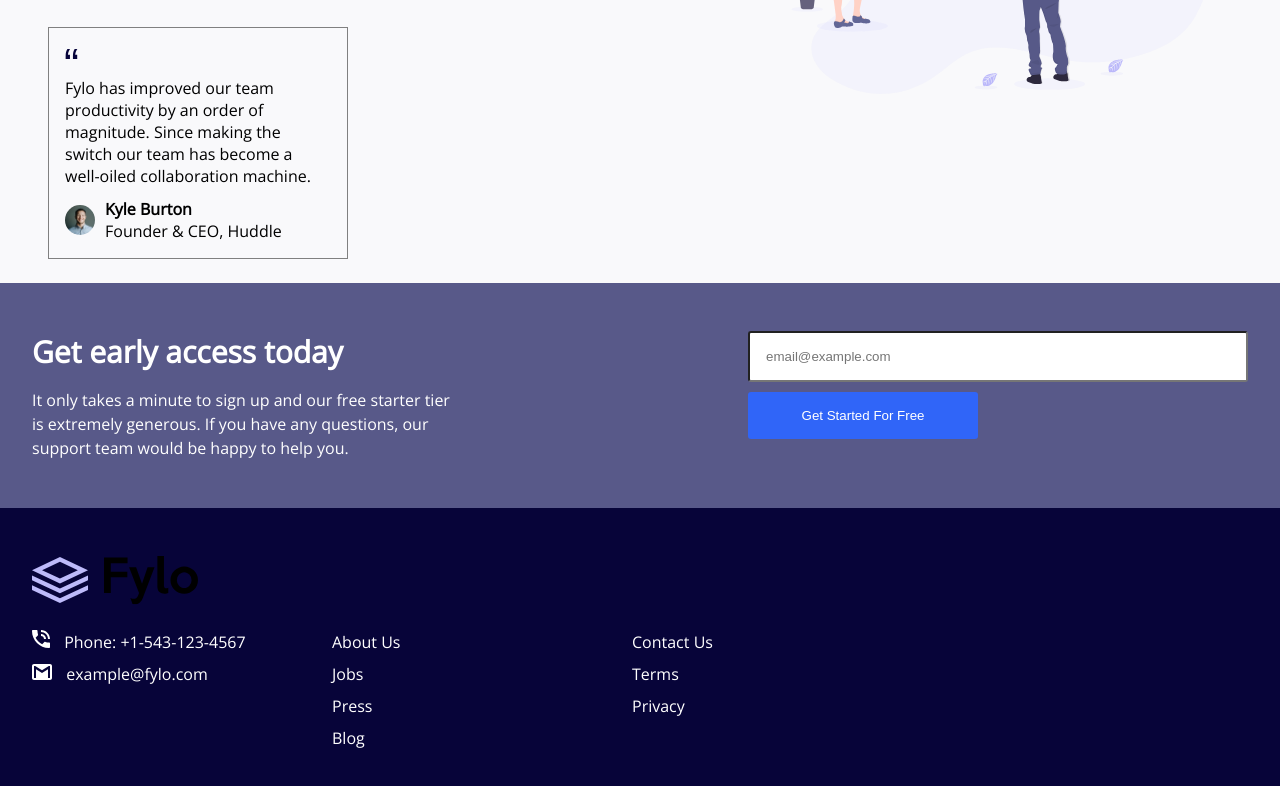
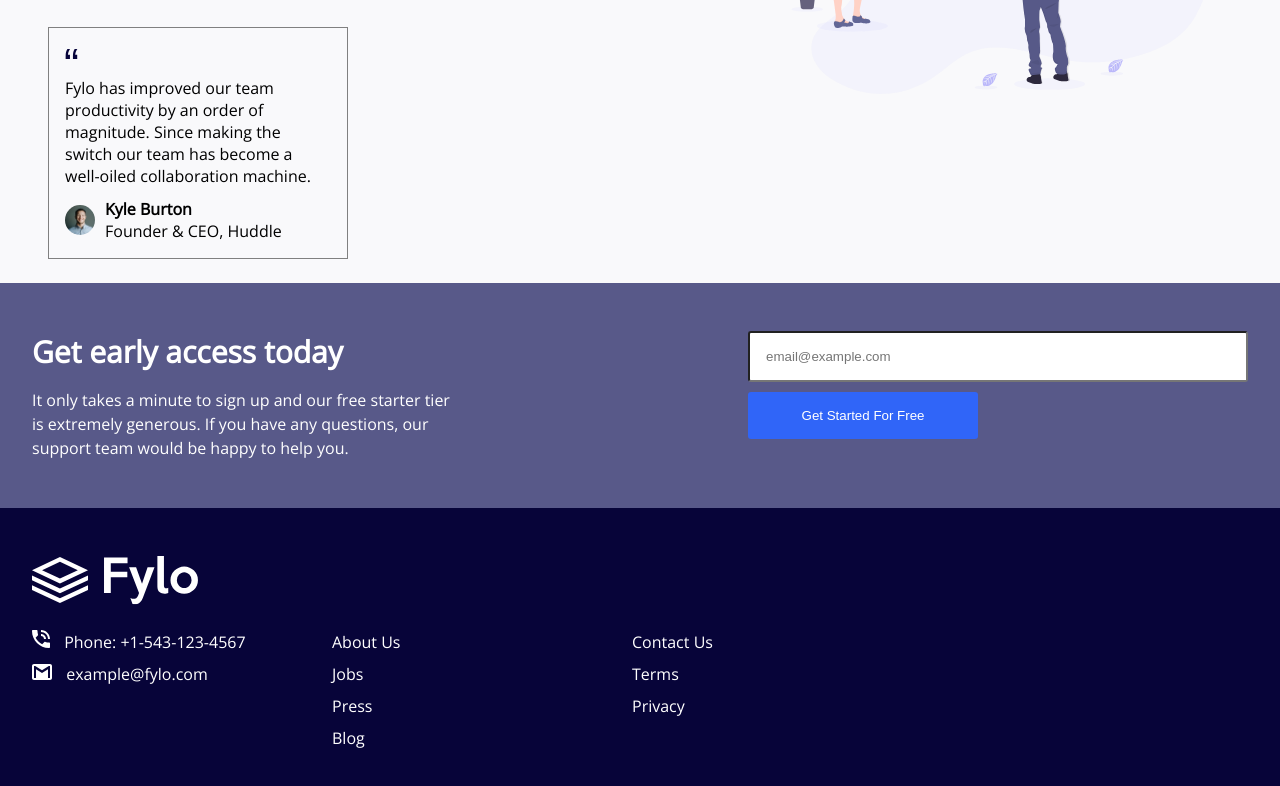
Before and after one commit to cyberdiego33/landing-page-with-two-column, a plain HTML site: page index.html in a window 1280 px wide. Shown: the part 1002-1788 px from the top of the page. Drawn offline with Linux system fonts and the light colour scheme.

Commit message:
Update styles.css

```diff
--- a/styles.css
+++ b/styles.css
@@ -264,7 +264,7 @@ footer {
     background-color: var(--Very-Dark-Blue);
 }
 .footer-logo img {
-    fill: #fff;
+    filter: brightness(0) invert(1);
 }
 .address img {
     margin-right: 10px;
```
